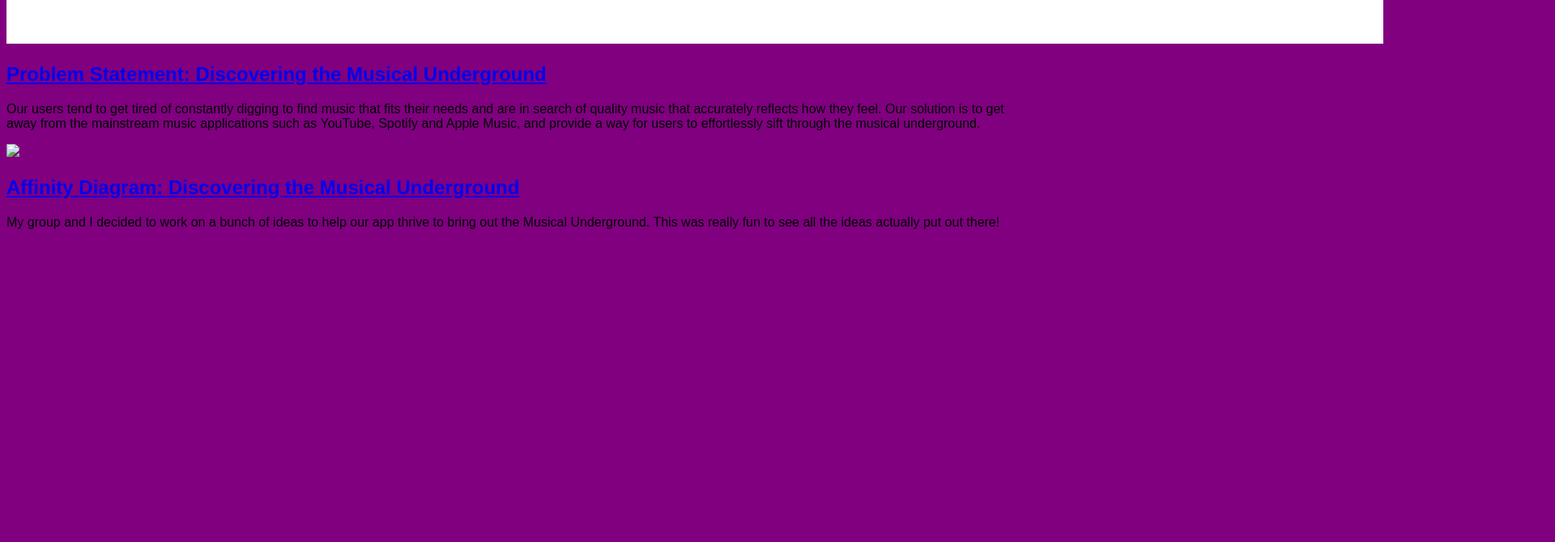
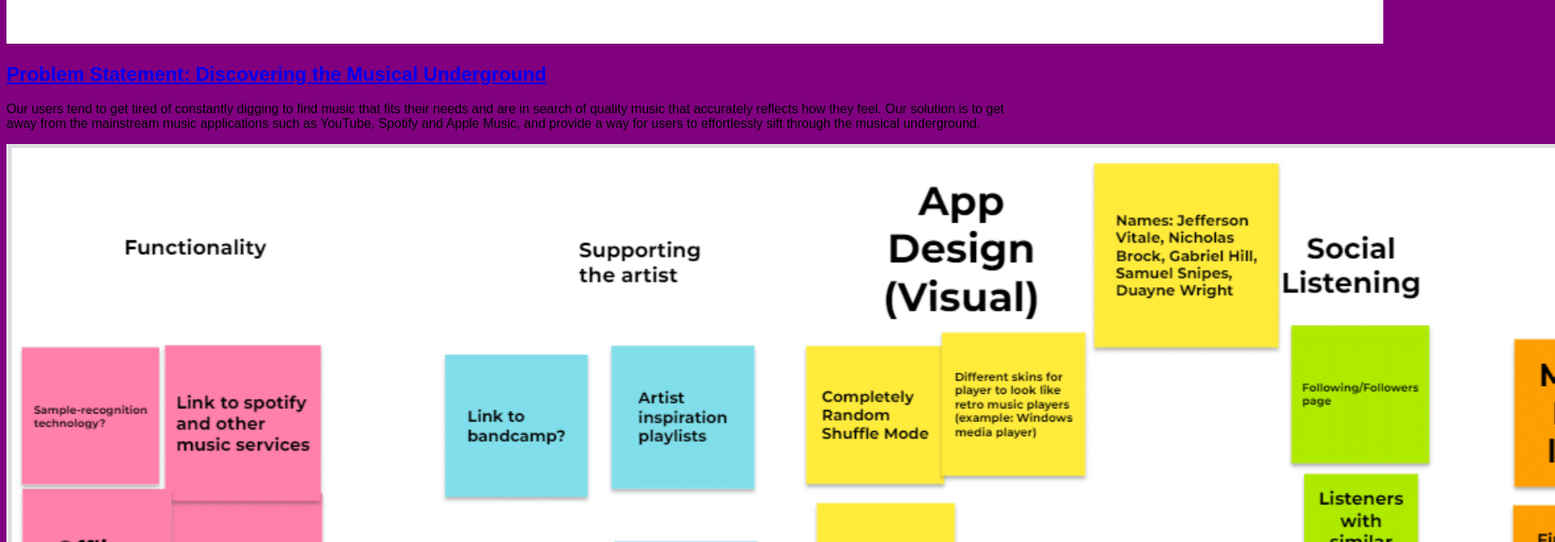
Before and after one commit to JeffersonVitale/JeffersonVitale.github.io, a plain HTML site: page index.html in a window 1280 px wide. Shown: the part 2226-2896 px from the top of the page at 81% size, 1920 px wide, since content can reach past the window. Before the commit the page ends 2526 px from the top, so only its background shows below. Drawn offline with Linux system fonts and the light colour scheme.

Commit message:
Add files via upload

```diff
--- a/index.html
+++ b/index.html
@@ -24,7 +24,7 @@
 
 
             <section class="assignment">
-                <a href="files/affinitydiagram.pdf"><img src="files/affinitydiagram.pdf"></a>
+                <a href="files/affinitydiagram.pdf"><img src="image/affinitydiagram.png"></a>
                 <section class="ass-details">
                     <a href="files/affinitydiagram.pdf"> <h2> Affinity Diagram: Discovering the Musical Underground</h2></a>
                     <p>
```
